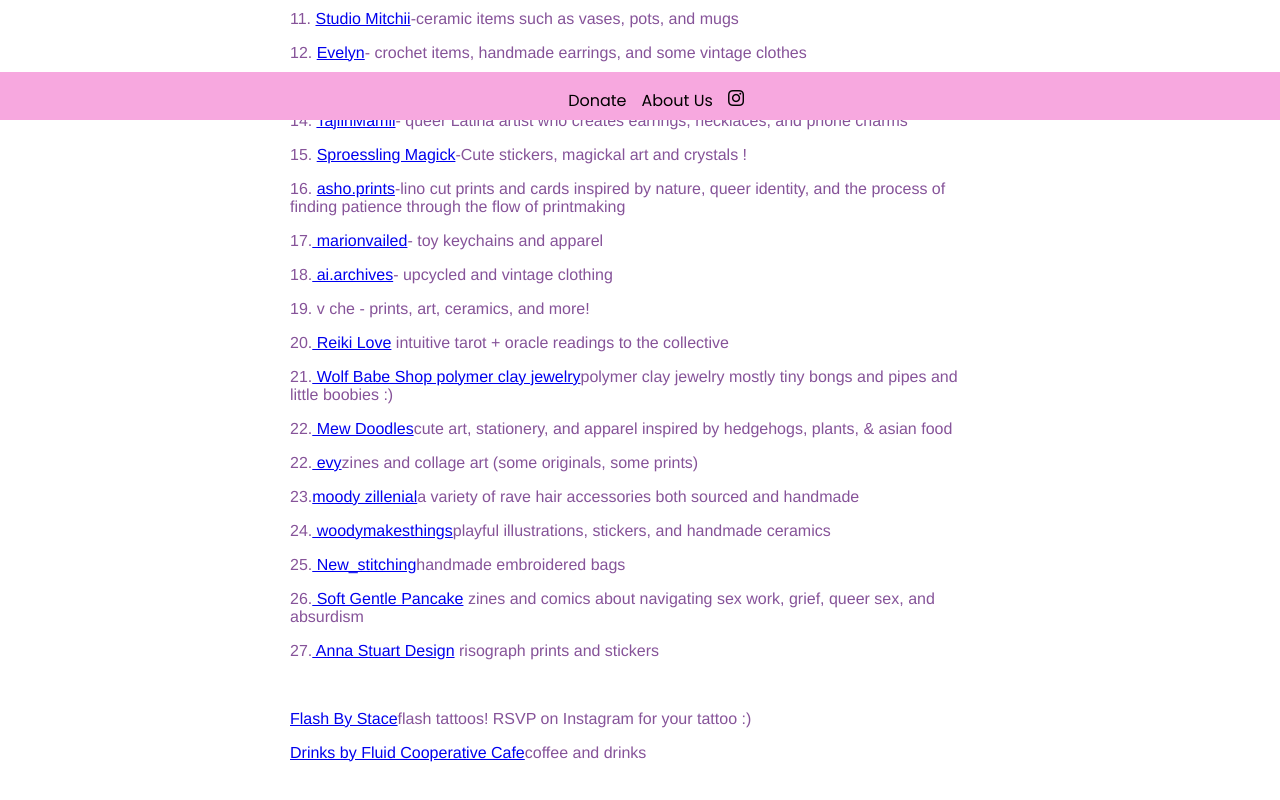
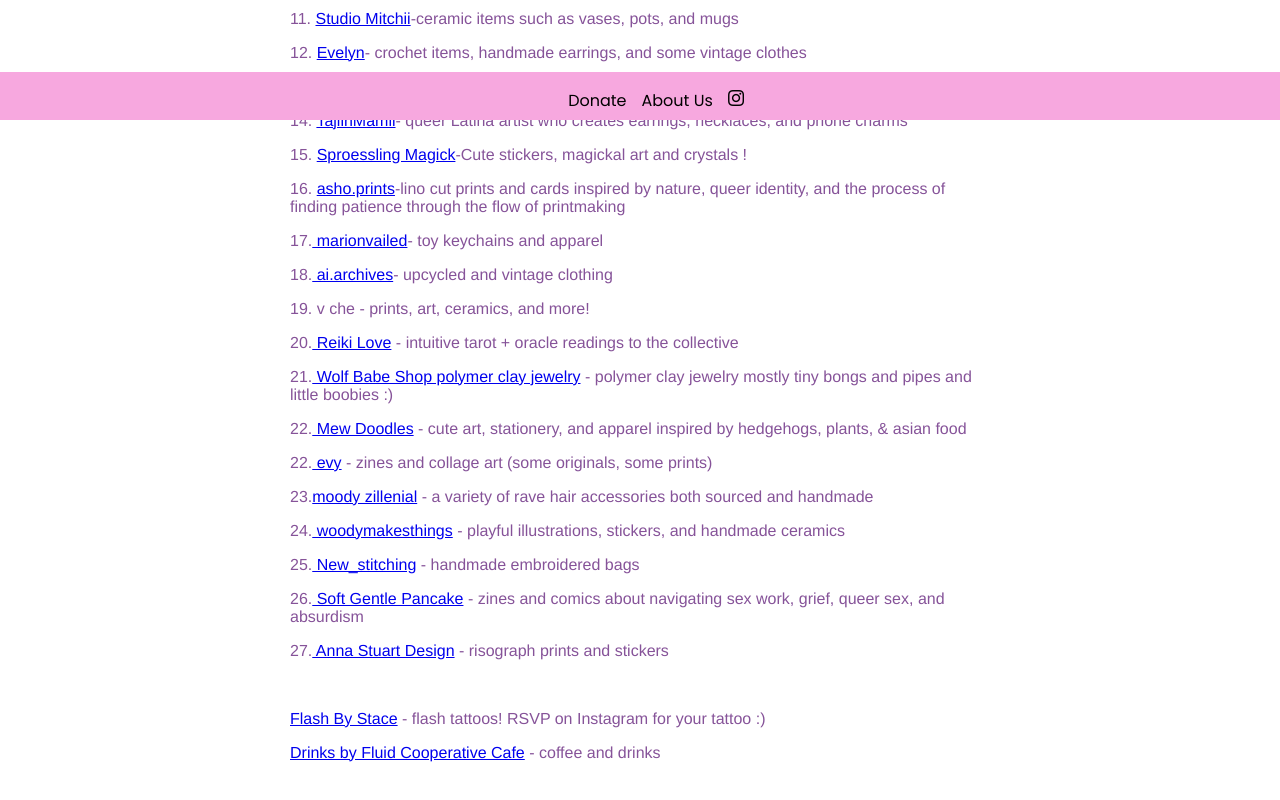
Before and after one commit to michellewong793/queer-art-fair-v2, a Next.js app: page /june-17-vendors in a window 1280 px wide. Shown: the part 680-1480 px from the top of the page. Built offline with nearby package versions, Linux system fonts and the light colour scheme.

Commit message:
add spacing

```diff
--- a/pages/june-17-vendors.js
+++ b/pages/june-17-vendors.js
@@ -67,50 +67,50 @@ export default function June17Vendors() {
  </p>
  <p> 20.<a href="https://www.instagram.com/reikii_love
 /"> Reiki Love
- </a> intuitive tarot + oracle readings to the collective
+ </a> - intuitive tarot + oracle readings to the collective
  </p>
  <p> 21.<a href="https://www.instagram.com/wolfbabeshop
 /"> Wolf Babe Shop polymer clay jewelry
- </a>polymer clay jewelry mostly tiny bongs and pipes and little boobies :)
+ </a> - polymer clay jewelry mostly tiny bongs and pipes and little boobies :)
  </p>
  <p> 22.<a href="https://www.instagram.com/mew.doodles
 /"> Mew Doodles
- </a>cute art, stationery, and apparel inspired by hedgehogs, plants, & asian food
+ </a> - cute art, stationery, and apparel inspired by hedgehogs, plants, & asian food
  </p>
  <p> 22.<a href="https://evy.garden/
 /"> evy
- </a>zines and collage art (some originals, some prints)
+ </a> - zines and collage art (some originals, some prints)
  </p>
  <p> 23.<a href="https://www.instagram.com/moodyzillenial
 /">moody zillenial
- </a>a variety of rave hair accessories both sourced and handmade
+ </a> - a variety of rave hair accessories both sourced and handmade
  </p>
  <p> 24.<a href="https://www.instagram.com/woodymakesthings
 /"> woodymakesthings
- </a>playful illustrations, stickers, and handmade ceramics
+ </a> - playful illustrations, stickers, and handmade ceramics
  </p>
  <p> 25.<a href="https://www.instagram.com/New_stitching
 /"> New_stitching
- </a>handmade embroidered bags
+ </a> - handmade embroidered bags
  </p>
  <p> 26.<a href="https://www.instagram.com/softgentlepancake
 /"> Soft Gentle Pancake
- </a> zines and comics about navigating sex work, grief, queer sex, and absurdism
+ </a> - zines and comics about navigating sex work, grief, queer sex, and absurdism
  </p>
  <p> 27.<a href="https://www.instagram.com/astuartdesign
 /"> Anna Stuart Design
- </a>  risograph prints and stickers
+ </a> - risograph prints and stickers
  </p>
 
 
      <br/>
      <p> <a href="https://www.instagram.com/flashbystace
 /"> Flash By Stace
- </a>flash tattoos! RSVP on Instagram for your tattoo :)
+ </a> - flash tattoos! RSVP on Instagram for your tattoo :)
  </p>
  <p> <a href="https://www.fluidcoopsf.com/
 /"> Drinks by Fluid Cooperative Cafe
- </a>coffee and drinks
+ </a> - coffee and drinks
  </p>
 
 
```
